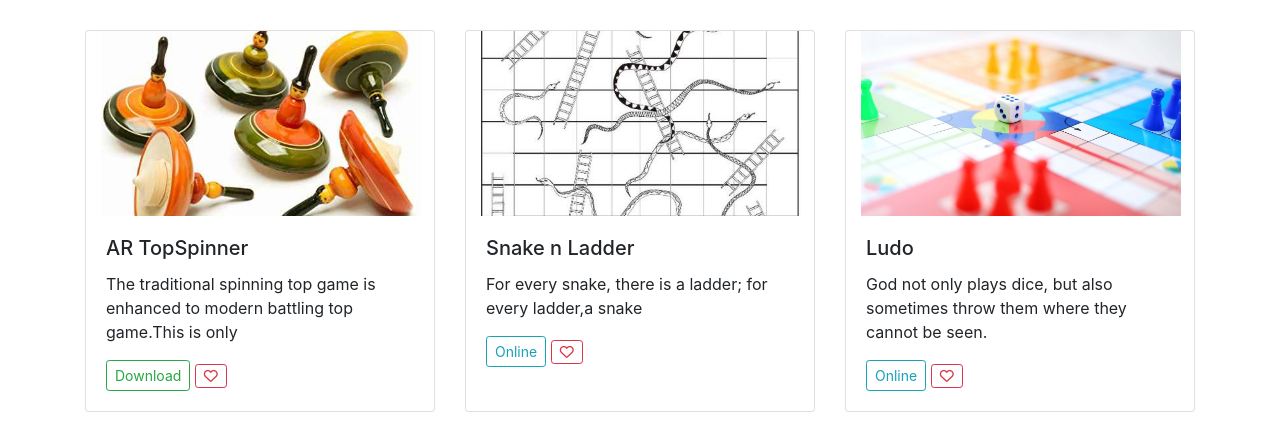
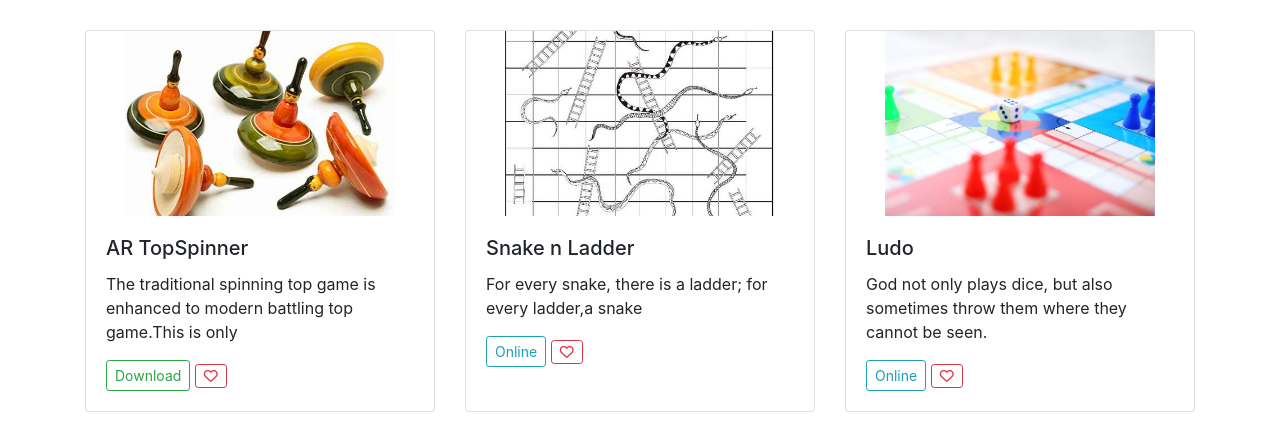
Before and after one commit to Dhelwin/Dhelwin.github.io, a plain HTML site: page index.html in a window 1280 px wide. Shown: the part 320-753 px from the top of the page. Drawn offline with nearby package versions, Linux system fonts and the light colour scheme.

Commit message:
Update index.html

```diff
--- a/index.html
+++ b/index.html
@@ -8,8 +8,8 @@
 			background: url("https://encrypted-tbn0.gstatic.com/images?q=tbn%3AANd9GcQVQaZwYqUSk4PSpsLC2sy-F8soGN08cMUljOARwUBSteuPyRfg&usqp=CAU");
 		}
 .card-img-top {
-				    float:  right;
-				    width:  350px;
+				    float:  left;
+				    width:  300px;
 				    height: 185px;
 				    object-fit: cover;
 			  }
```
